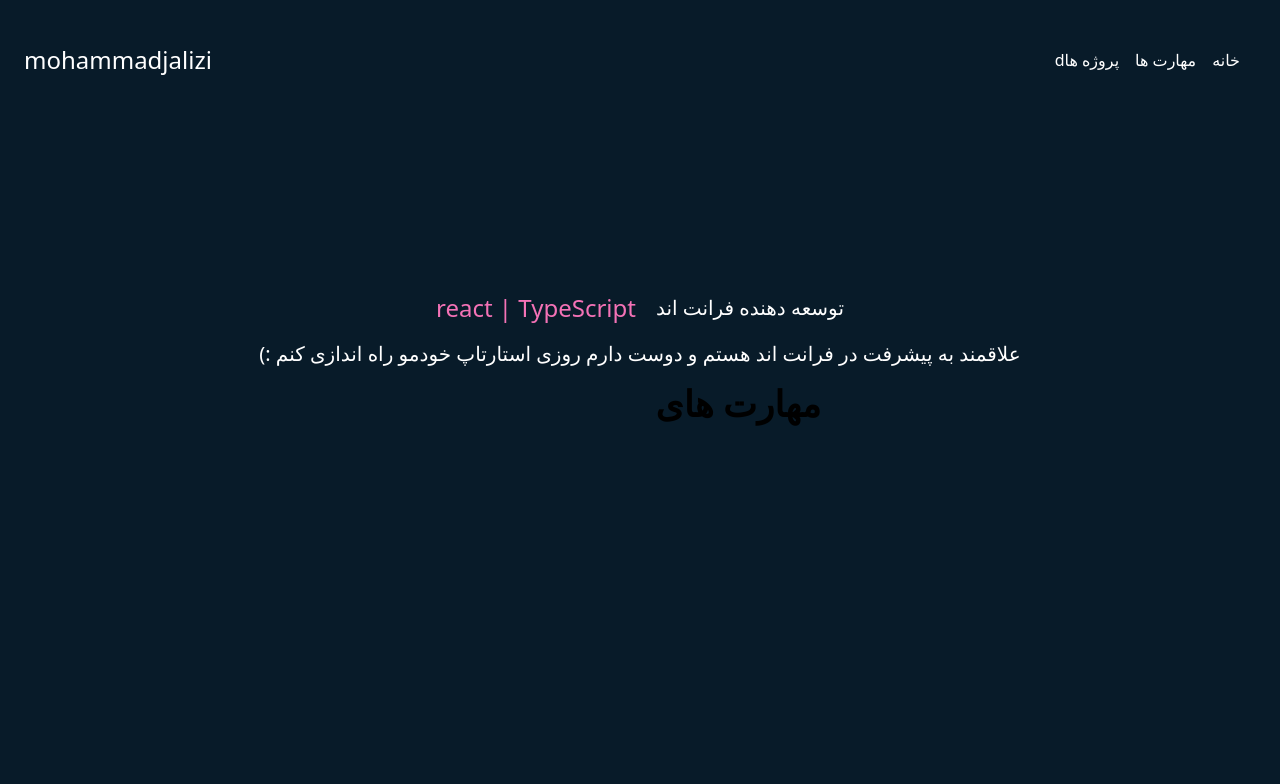
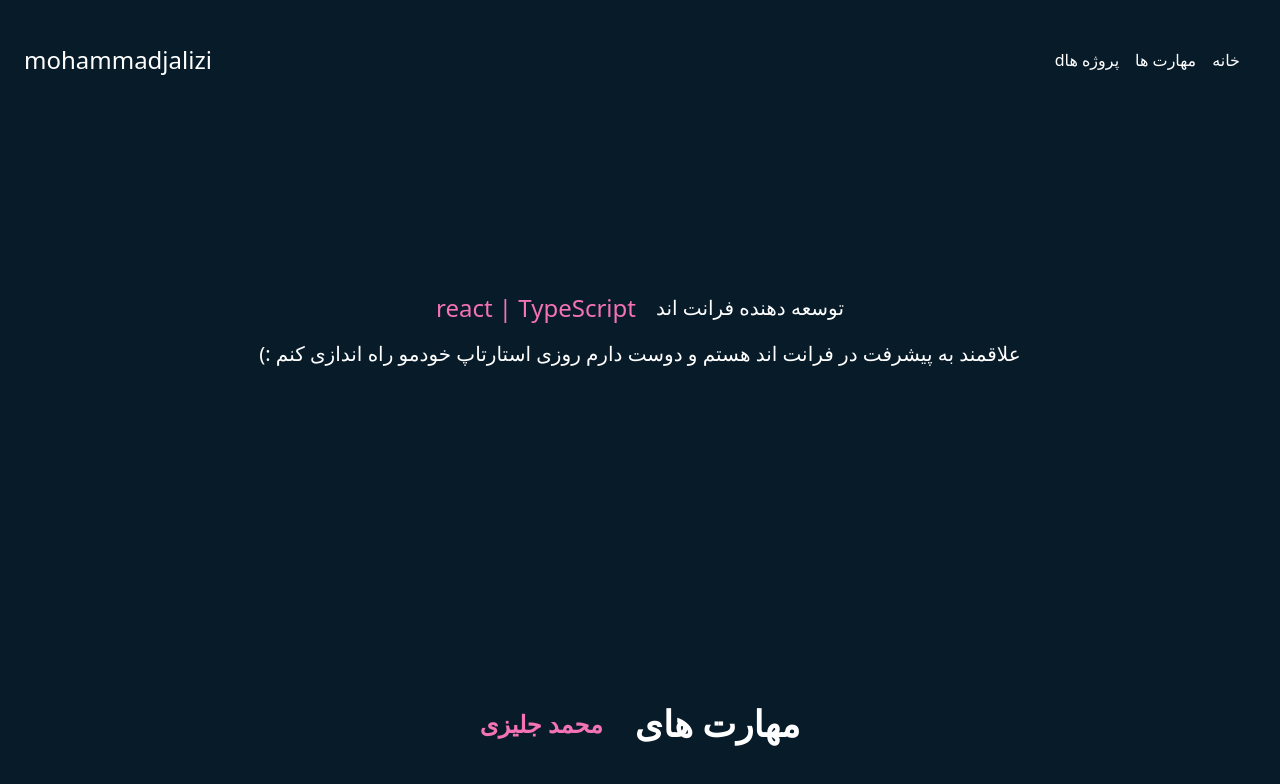
Before and after one commit to mohammadjalizi/website-me, a React (Vite) app: page / in a window 1280 px wide. Shown: the top 784 px of the page. Built offline with nearby package versions, Linux system fonts and the light colour scheme.

Commit message:
Added file skils

```diff
--- a/src/assets/myskils/Skils.jsx
+++ b/src/assets/myskils/Skils.jsx
@@ -4,12 +4,12 @@ const Skils = () => {
   return (
     <div>
 
-<p  className="flex flex-wrap gap-3 items-center justify-center font-semibold text-2xl lg:text-4xl">
+<p  className="   mt-80  flex flex-wrap gap-3 items-center justify-center font-semibold text-2xl lg:text-4xl">
 
-    < span>مهارت های</span>
+    < span className=' text-white '>مهارت های</span>
 
 
-<span className="animate-color-text"> محمد جلیزی</span></p>
+<span className=" text-1xs md:text-2xl  mr-5 text-pink-400 "> محمد جلیزی</span></p>
 
     </div>
   )
```
